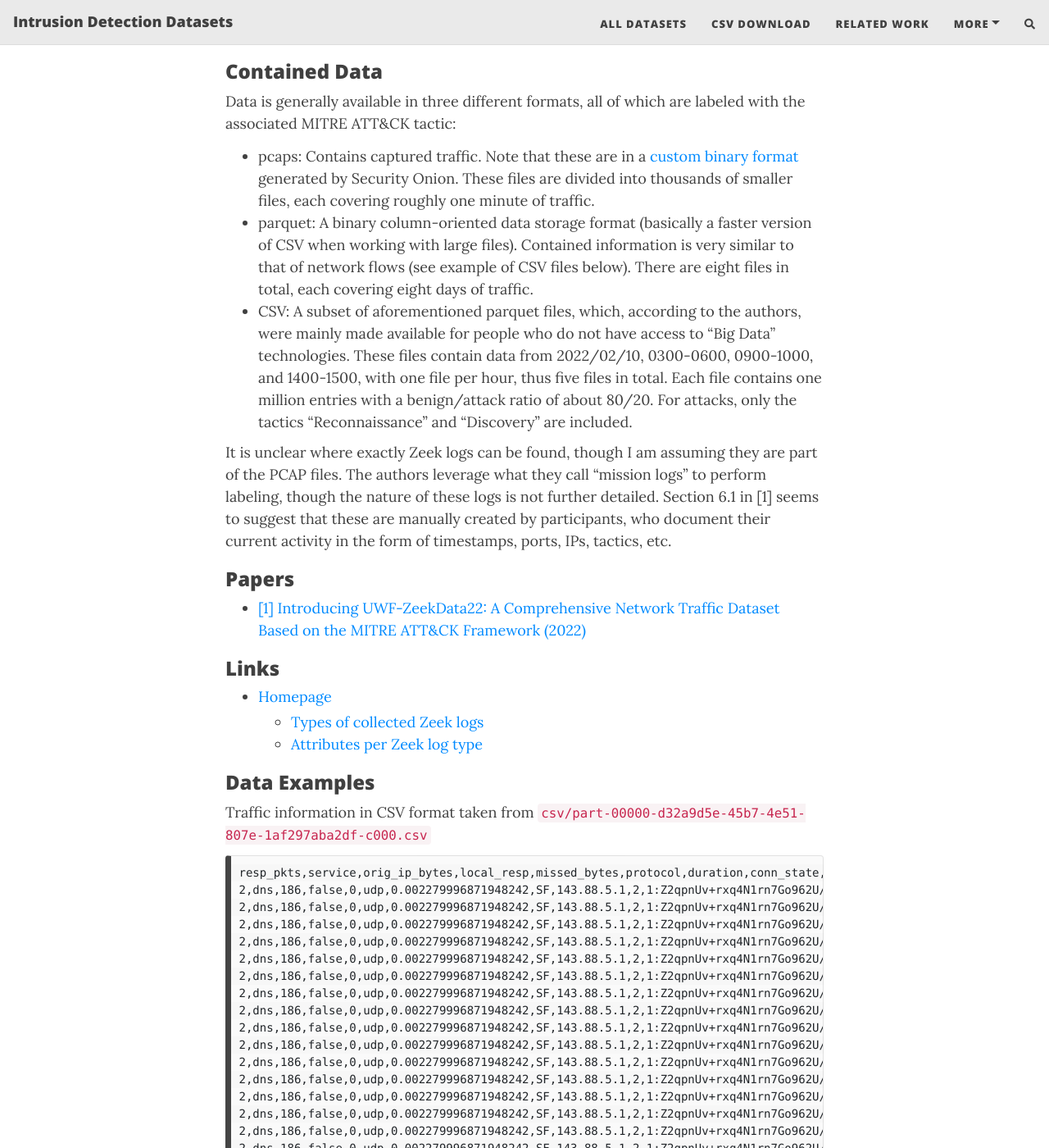
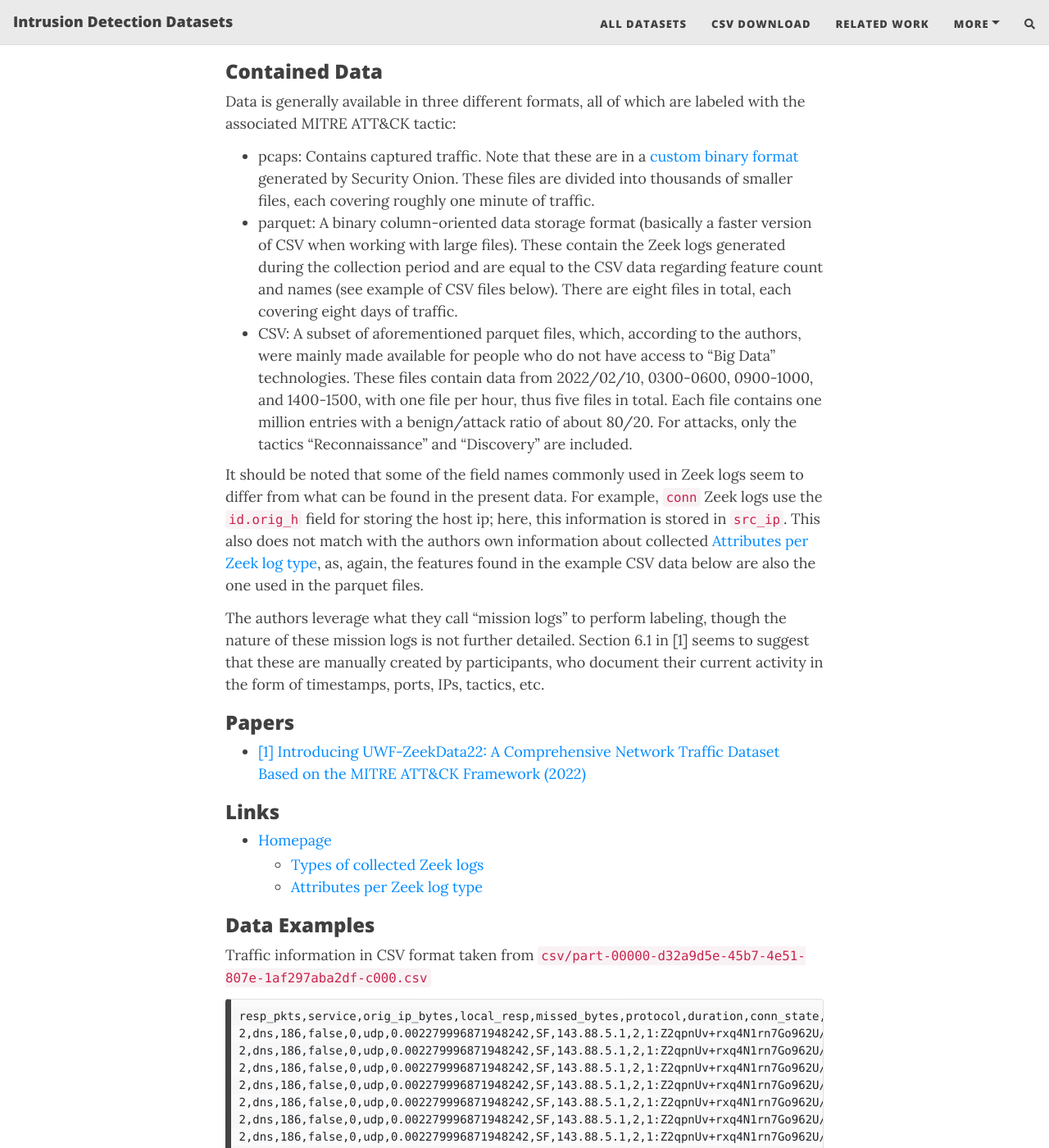
Before and after one commit to fkie-cad/COMIDDS, a Jekyll site: the page built from content/datasets/uwf_zeekdata22.md, in a window 1280 px wide and 1400 px high, scrolled down 2324 px. Shown: the whole window at 82% size. Built offline with Jekyll 4.4.1, drawn with Linux system fonts in a browser that asks for light colours; nearby versions of some CDN libraries; comment, search, counter and statistics services are not loaded.

Commit message:
Clarify location of Zeek logs

```diff
--- a/content/datasets/uwf_zeekdata22.md
+++ b/content/datasets/uwf_zeekdata22.md
@@ -70,15 +70,19 @@
 Note that these are in a [custom binary format](https://docs.securityonion.net/en/latest/stenographer.html) generated by Security Onion.
 These files are divided into thousands of smaller files, each covering roughly one minute of traffic.
 - parquet: A binary column-oriented data storage format (basically a faster version of CSV when working with large files).
-Contained information is very similar to that of network flows (see example of CSV files below).
+These contain the Zeek logs generated during the collection period and are equal to the CSV data regarding feature count and names (see example of CSV files below).
 There are eight files in total, each covering eight days of traffic.
 - CSV: A subset of aforementioned parquet files, which, according to the authors, were mainly made available for people who do not have access to "Big Data" technologies.
 These files contain data from 2022/02/10, 0300-0600, 0900-1000, and 1400-1500, with one file per hour, thus five files in total.
 Each file contains one million entries with a benign/attack ratio of about 80/20.
 For attacks, only the tactics "Reconnaissance" and "Discovery" are included.
 
-It is unclear where exactly Zeek logs can be found, though I am assuming they are part of the PCAP files.
-The authors leverage what they call "mission logs" to perform labeling, though the nature of these logs is not further detailed.
+It should be noted that some of the field names commonly used in Zeek logs seem to differ from what can be found in the present data.
+For example, `conn` Zeek logs use the `id.orig_h` field for storing the host ip;
+here, this information is stored in `src_ip`.
+This also does not match with the authors own information about collected [Attributes per Zeek log type](https://datasets.uwf.edu/tables/table2.html), as, again, the features found in the example CSV data below are also the one used in the parquet files.
+
+The authors leverage what they call "mission logs" to perform labeling, though the nature of these mission logs is not further detailed.
 Section 6.1 in [1] seems to suggest that these are manually created by participants, who document their current activity in the form of timestamps, ports, IPs, tactics, etc.
 
 ### Papers
```
